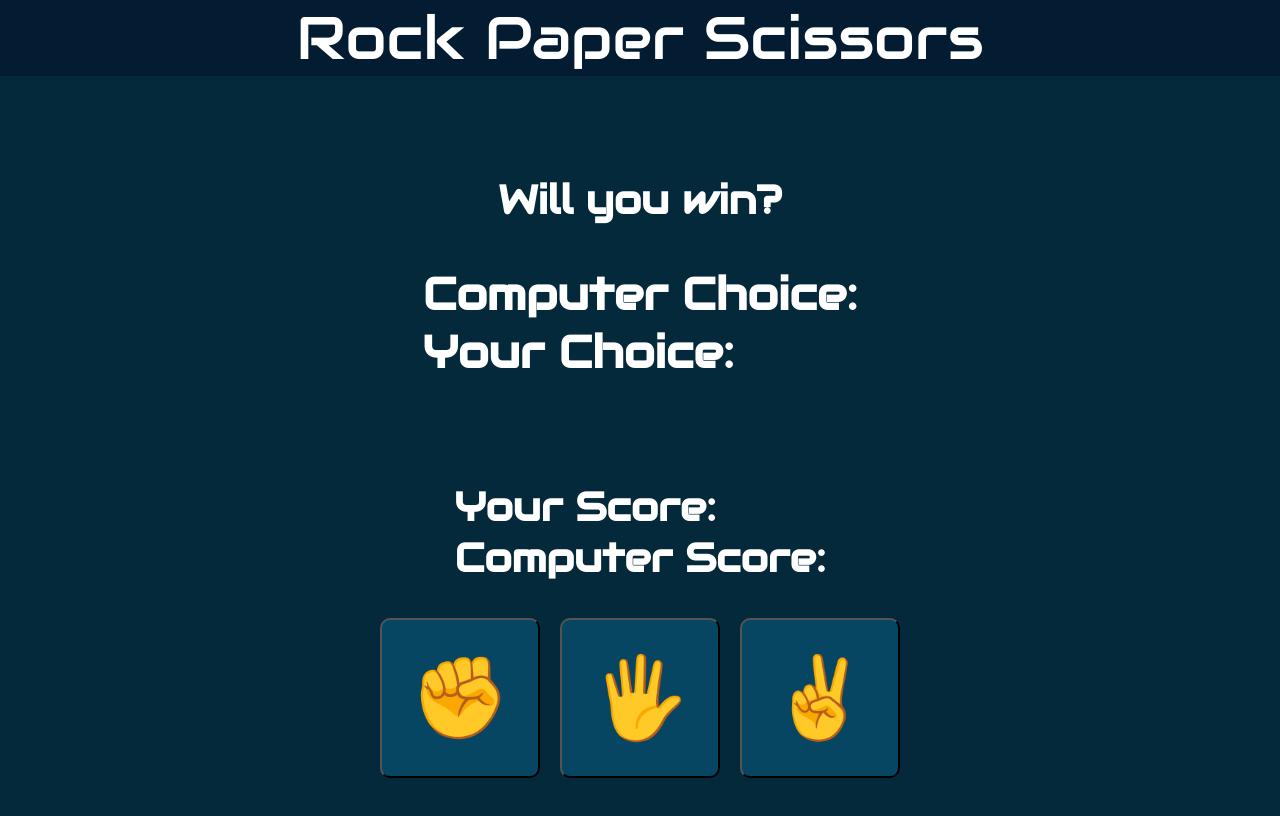
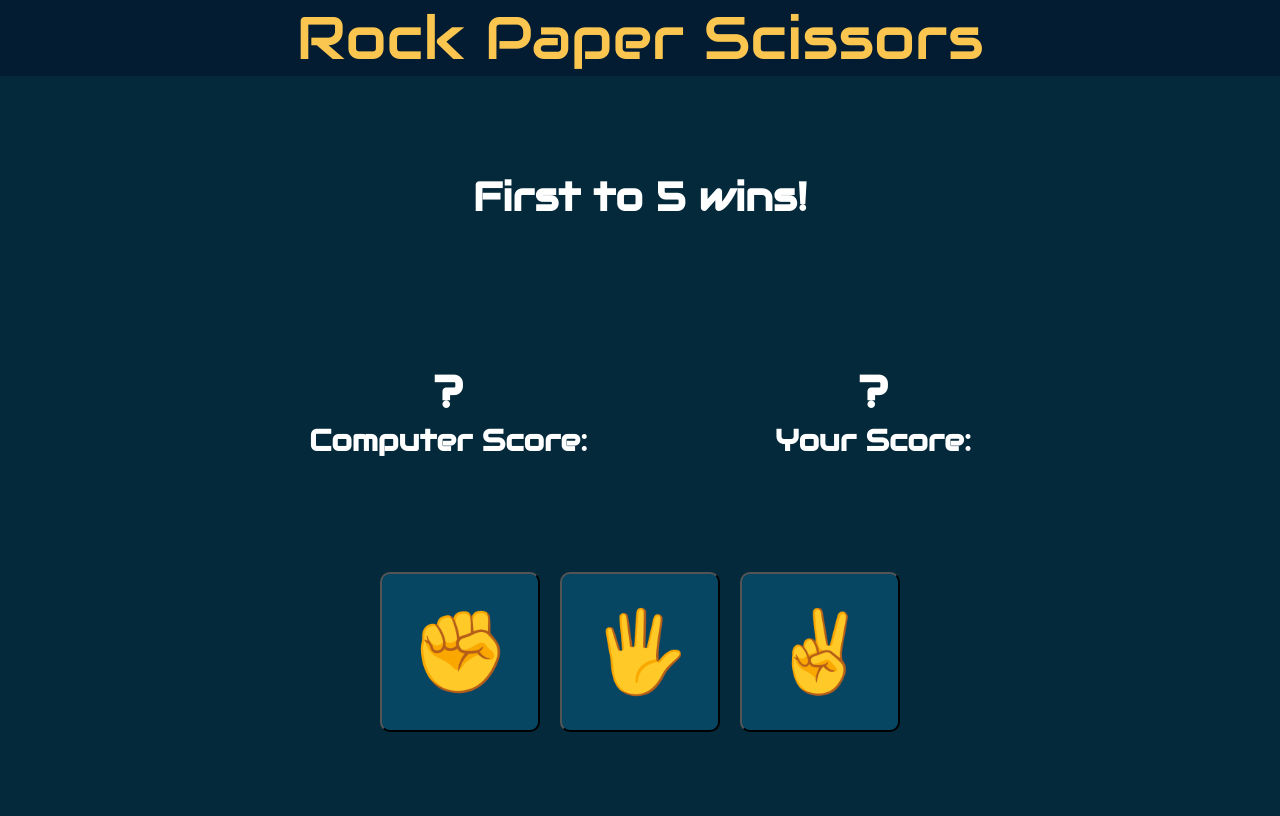
Before and after one commit to Rlee-94/JS-Rock-Paper-Scissors, a plain HTML site: page index.html in a window 1280 px wide. Drawn offline with Linux system fonts and the light colour scheme.

Commit message:
Added choices container to flex choices in the middle of the webpage

```diff
--- a/index.html
+++ b/index.html
@@ -12,22 +12,27 @@
     <header><div class="header">Rock Paper Scissors</div></header>
     <div class="container">
             <div class="result">
-                <h2 id="game-result" class="result">Will you win?</h2>
+                <h2 id="game-result" class="result"> First to 5 wins!</h2>
             </div>
-            <div class="choices">
-                <h2>Computer Choice: <span id="computer-choice"></span></h2>
-                <h2>Your Choice: <span id="user-choice"></span></h2>
+            <div class="choices-container">
+                <div class="choices">
+                    <h2 id="computer-choice">?</h2>
+                    <div class="computer-score">
+                        <h4>Computer Score: <span id="computer-score"></span></h4>
+                    </div>
+                </div>
+                <div class="choices">
+                    <h2 id="user-choice">?</h2>
+                    <div class="user-score">
+                        <h4>Your Score: <span id="user-score"></span></h4>
+                    </div>
+                </div>
             </div>
-        <div class="scores">
-            <h4>Your Score: <span id="user-score"></span></h4>
-            <h4>Computer Score: <span id="computer-score"></span></h4>
-        </div>
         <div class="buttons-container">
             <button class="button" id="rock">✊</button>
             <button class="button" id="paper">🖐</button>
             <button class="button" id="scissors">✌️</button>
         </div>
-
     </div>
     <script src="myScript.js" defer></script>
 </body>
--- a/style.css
+++ b/style.css
@@ -14,11 +14,13 @@ body {
     justify-content: center;
     font-size: 60px;
     background-color: #041C32;
+    color: #fac650;
 }
 
 .result {
     margin-bottom: 20px;
     font-size: 40px;
+    margin-bottom: 20px;
 }
 
 .container {
@@ -31,16 +33,37 @@ body {
     background-color: #04293A;
 }
 
-.choices {
+.choices-container {
+    display: flex;
+    justify-content: center;
+    justify-content: space-around;
+    align-items: center;
+    margin-bottom: 10px;
+    font-size: 30px;
+    height: 300px;
+    width: 850px;
+}
 
-    margin-bottom: 100px;
-    font-size: 30px;
+.computer-choice {
+    display: flex;
+    flex-direction: column;
+    width: 40%;
+    border: 2px solid lightgreen;
+}
+
+.user-choice {
+    display: flex;
+    flex-direction: column;
+    width: 40%;
+    border: 2px solid yellow;
 }
 
 .buttons-container {
     display: flex;
     flex-direction: row;
     gap: 20px;
+    max-height: fit-content;
+    margin-bottom: 50px;
 }
 
 button {
@@ -49,6 +72,7 @@ button {
     font-size: 80px;
     border-radius: 10px;
     background-color: #064663;
+
 }
 
 button:hover {
@@ -56,6 +80,10 @@ button:hover {
 }
 
 
+.choices {
+    text-align: center;
+
+}
 
 .scores {
     font-size: 40px;
```
